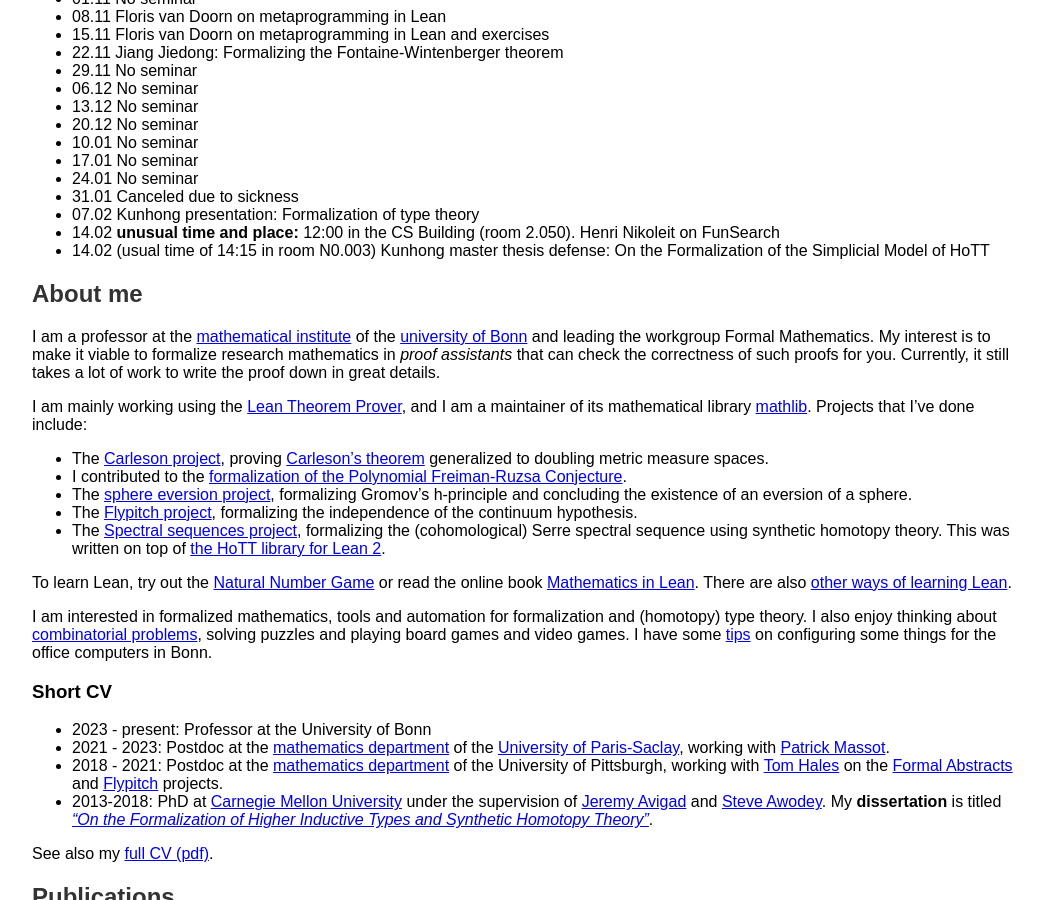
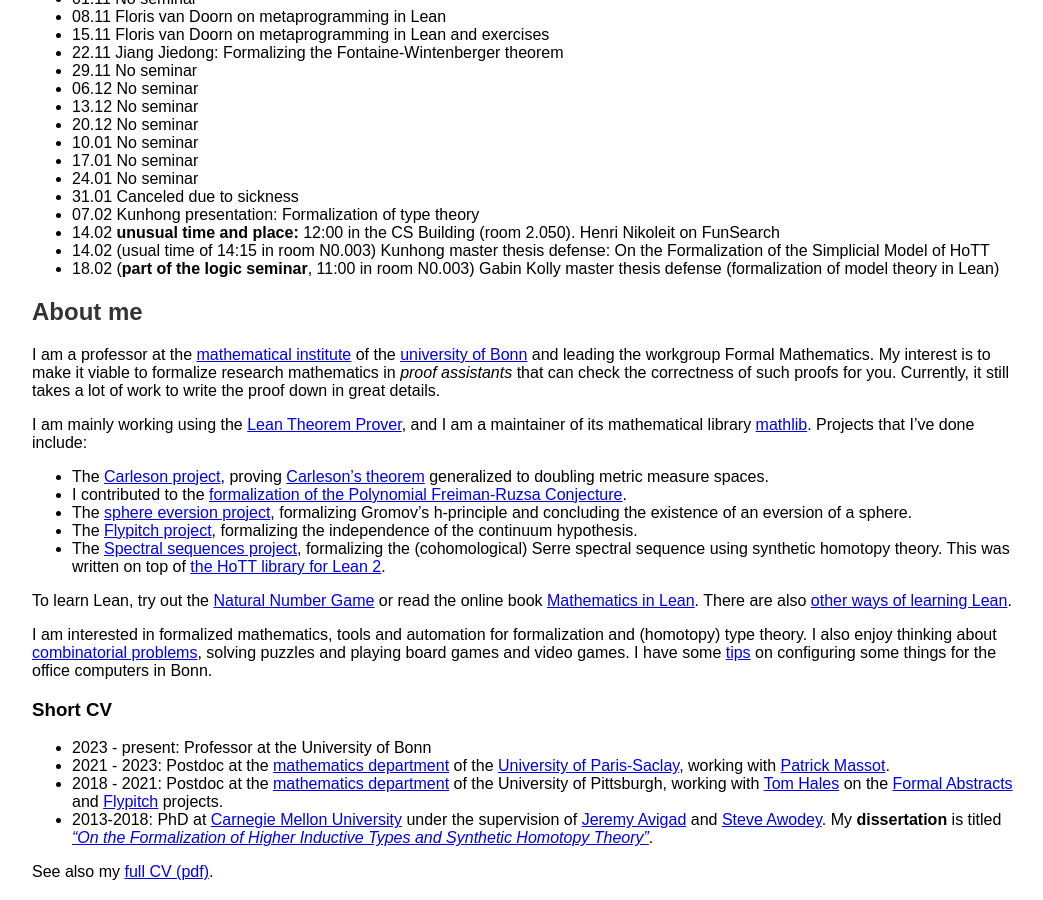
Before and after one commit to fpvandoorn/fpvandoorn.github.io, a Jekyll site: the page built from index.md, in a window 1280 px wide and 900 px high, scrolled down 835 px. Shown: the whole window, without its empty margins (108-1151 px from the left). Built offline with Jekyll 4.4.1, drawn with Linux system fonts in a browser that asks for light colours; our own code applies the rules of GitHub Pages for plain Markdown files.

Commit message:
one more seminar

```diff
--- a/index.md
+++ b/index.md
@@ -68,6 +68,7 @@ Usual time: Fridays 14:15-16:00 in room N0.003.
 * 07.02 Kunhong presentation: Formalization of type theory
 * 14.02 **unusual time and place:** 12:00 in the CS Building (room 2.050). Henri Nikoleit on FunSearch
 * 14.02 (usual time of 14:15 in room N0.003) Kunhong master thesis defense: On the Formalization of the Simplicial Model of HoTT
+* 18.02 (**part of the logic seminar**, 11:00 in room N0.003) Gabin Kolly master thesis defense (formalization of model theory in Lean)
 
 ## About me
 
```
